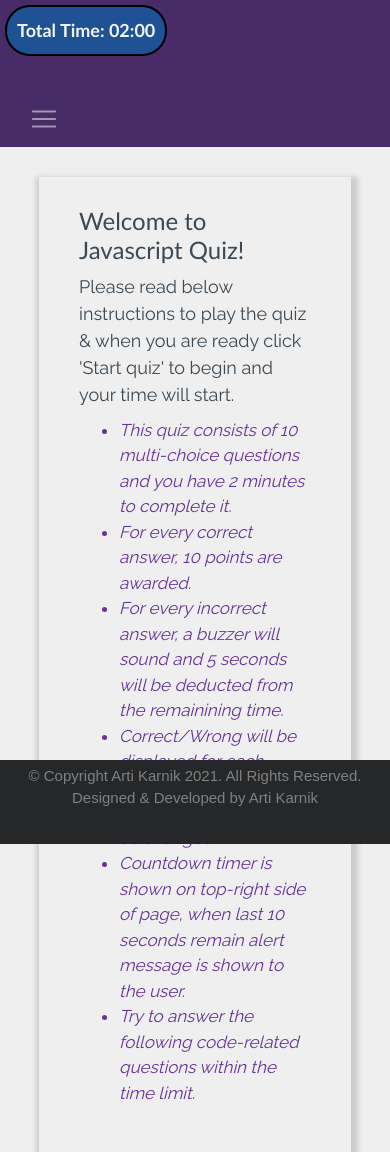
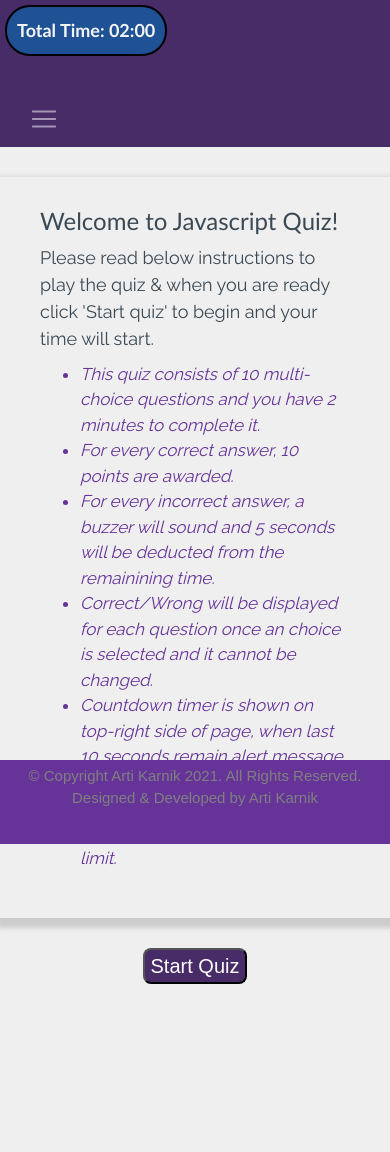
Before and after one commit to arti-karnik/Javascript-Quizzy, a plain HTML site: page index.html in a window 390 px wide. Shown: the top 1152 px of the page. After the commit the page ends 1031 px from the top, so only its background shows below. Drawn offline with nearby package versions, Linux system fonts and the light colour scheme.

Commit message:
Fix: content hide by footer in mobile

```diff
--- a/assets/css/style.css
+++ b/assets/css/style.css
@@ -3,6 +3,12 @@
 /*--------------------------------------------------------------
 # Body
 --------------------------------------------------------------*/
+*,
+*::before,
+*::after {
+  box-sizing: border-box;
+}
+
 body {
   font-family: sans-serif;
   background-color: #efefef;
@@ -68,7 +74,6 @@ section {
   bottom: 0;
   width: 100%;
   background-color: #252729;
-  height:10%;
  }
 /*--------------------------------------------------------------
 # Common CSS
@@ -208,9 +213,17 @@ button {
   border-radius: 25px;
   border: 2px solid #010002;
 }
-@media only screen and (max-width: 600px) {
-  .container {
-    width: 80%;
+@media only screen and (max-width: 420px) {
+
+    .container-button {
+      margin-bottom: 11%;
+    }
+    .container {
+      width: 100%;
+    }
+    .footer {
+      height: 10%;
+      background-color: rebeccapurple;
     }
 }
 /*--------------------------------------------------------------
```
Also changed, not shown: 1 other file.
